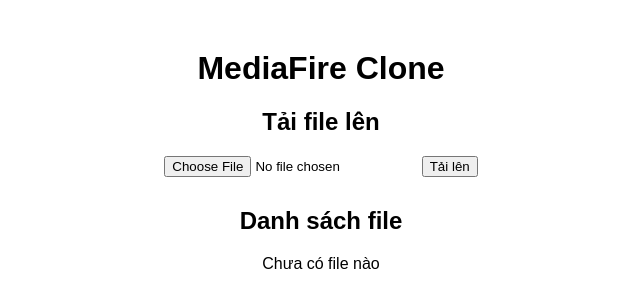
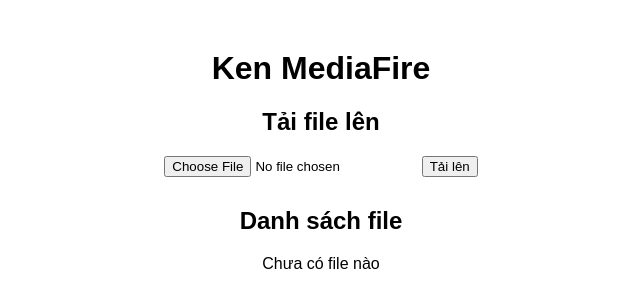
Before and after one commit to h12-cmd/kenweb, a Flask app: page / in a window 1280 px wide. Shown: the top 308 px of the page, without its empty margins (319-959 px from the left). Run offline with Flask 3, Linux system fonts and the light colour scheme.

Commit message:
Update index.html

```diff
--- a/templates/index.html
+++ b/templates/index.html
@@ -1,7 +1,7 @@
 <!DOCTYPE html>
 <html>
 <head>
-    <title>MediaFire Clone</title>
+    <title> Ken MediaFire</title>
     <style>
         body {
             font-family: Arial, sans-serif;
@@ -24,7 +24,7 @@
     </style>
 </head>
 <body>
-    <h1>MediaFire Clone</h1>
+    <h1> Ken MediaFire</h1>
 
     <h2>Tải file lên</h2>
     <form class="upload-form" action="/upload" method="post" enctype="multipart/form-data">
```
